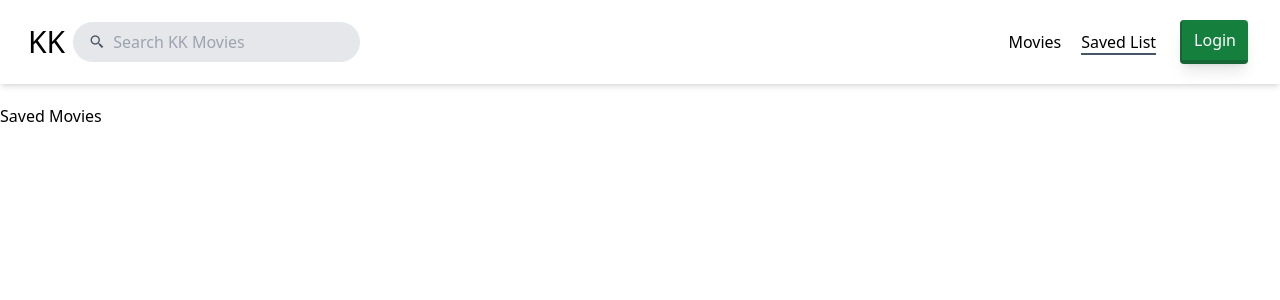
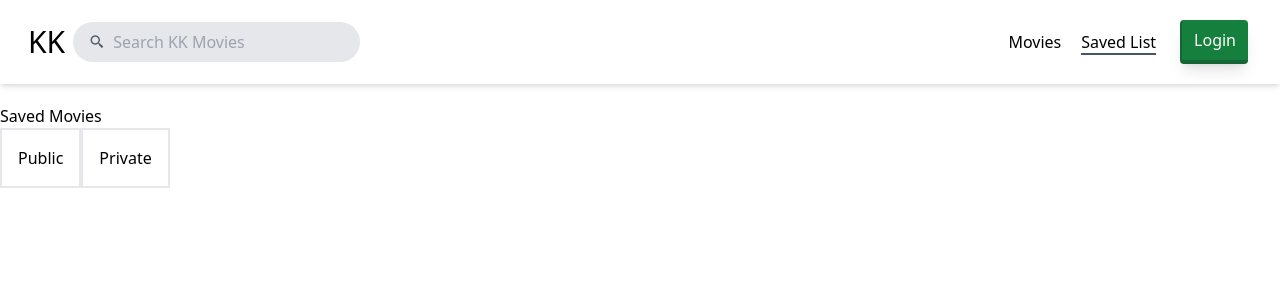
Before and after one commit to Kerubi-5/kk-movies, a React (Create React App) app in the folder client/: page /saved in a window 1280 px wide. Shown: the top 300 px of the page. Built offline with nearby package versions, Linux system fonts and the light colour scheme.

Commit message:
removes authReducer and adds call to routtes

```diff
--- a/client/src/App.js
+++ b/client/src/App.js
@@ -7,6 +7,7 @@ function App() {
   return (
     <>
       <Header />
+
       <Routes>
         <Route path="/" element={<Movies />} />
         <Route path="/saved" element={<SavedMovies />} />
--- a/client/src/index.js
+++ b/client/src/index.js
@@ -13,6 +13,7 @@ ReactDOM.render(
       domain={"kk-company.us.auth0.com"}
       clientId={"BRaUWpIIv6qusDrwhpqv3x0ecjUeMS1L"}
       redirectUri={window.location.origin}
+      audience="https://kk-legal-application-api/"
     >
       <Provider store={store}>
         <BrowserRouter>
--- a/client/src/pages/SavedMovies.jsx
+++ b/client/src/pages/SavedMovies.jsx
@@ -1,7 +1,51 @@
+import { useAuth0 } from "@auth0/auth0-react";
 const SavedMovies = () => {
+  const { getAccessTokenSilently } = useAuth0();
+
+  const publicRoute = async () => {
+    const accessToken = await getAccessTokenSilently();
+
+    fetch("http://localhost:5000/saved", {
+      method: "GET",
+      headers: new Headers({
+        "Content-Type": "application/json; charset=UTF-8",
+        Authorization: `Bearer ${accessToken}`,
+      }),
+    })
+      .then((data) => data.json())
+      .then((resp) => console.log(resp));
+  };
+
+  const postRoute = async () => {
+    const accessToken = await getAccessTokenSilently();
+
+    let data = {
+      name: "Sammy",
+    };
+
+    let request = new Request("http://localhost:5000/saved", {
+      method: "POST",
+      body: JSON.stringify(data),
+      headers: new Headers({
+        "Content-Type": "application/json; charset=UTF-8",
+        Authorization: `Bearer ${accessToken}`,
+      }),
+    });
+
+    fetch(request)
+      .then((data) => data.json())
+      .then((resp) => console.log(resp));
+  };
   return (
     <>
       <h1>Saved Movies</h1>
+
+      <button className="p-4 border-2" onClick={publicRoute}>
+        Public
+      </button>
+      <button className="p-4 border-2" onClick={postRoute}>
+        Private
+      </button>
     </>
   );
 };
--- a/client/src/state/authReducer.js
+++ /dev/null
@@ -1,23 +0,0 @@
-import { createSlice } from "@reduxjs/toolkit";
-
-const initialState = {
-  user: "",
-  isLogged: false,
-};
-
-export const authReducer = createSlice({
-  name: "auth",
-  initialState,
-  reducers: {
-    login: (state) => {
-      state.isLogged = true;
-    },
-    logout: (state) => {
-      state.isLogged = false;
-    },
-  },
-});
-
-export const { login, logout } = authReducer.actions;
-
-export default authReducer.reducer;
--- a/client/src/state/index.js
+++ b/client/src/state/index.js
@@ -1,9 +1,7 @@
 import { configureStore } from "@reduxjs/toolkit";
-import authReducer from "./authReducer";
 import movieReducer from "./movieReducer";
 export const store = configureStore({
   reducer: {
     movies: movieReducer,
-    auth: authReducer,
   },
 });
```
